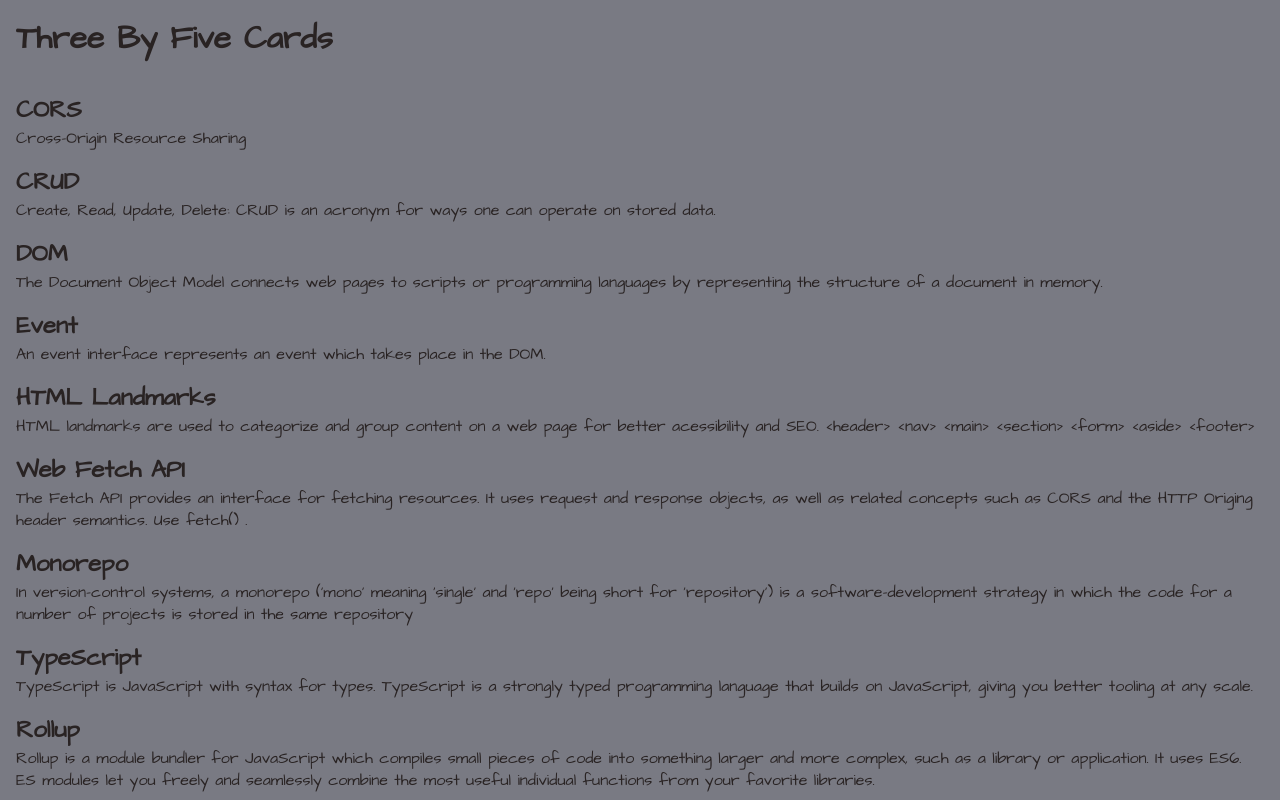
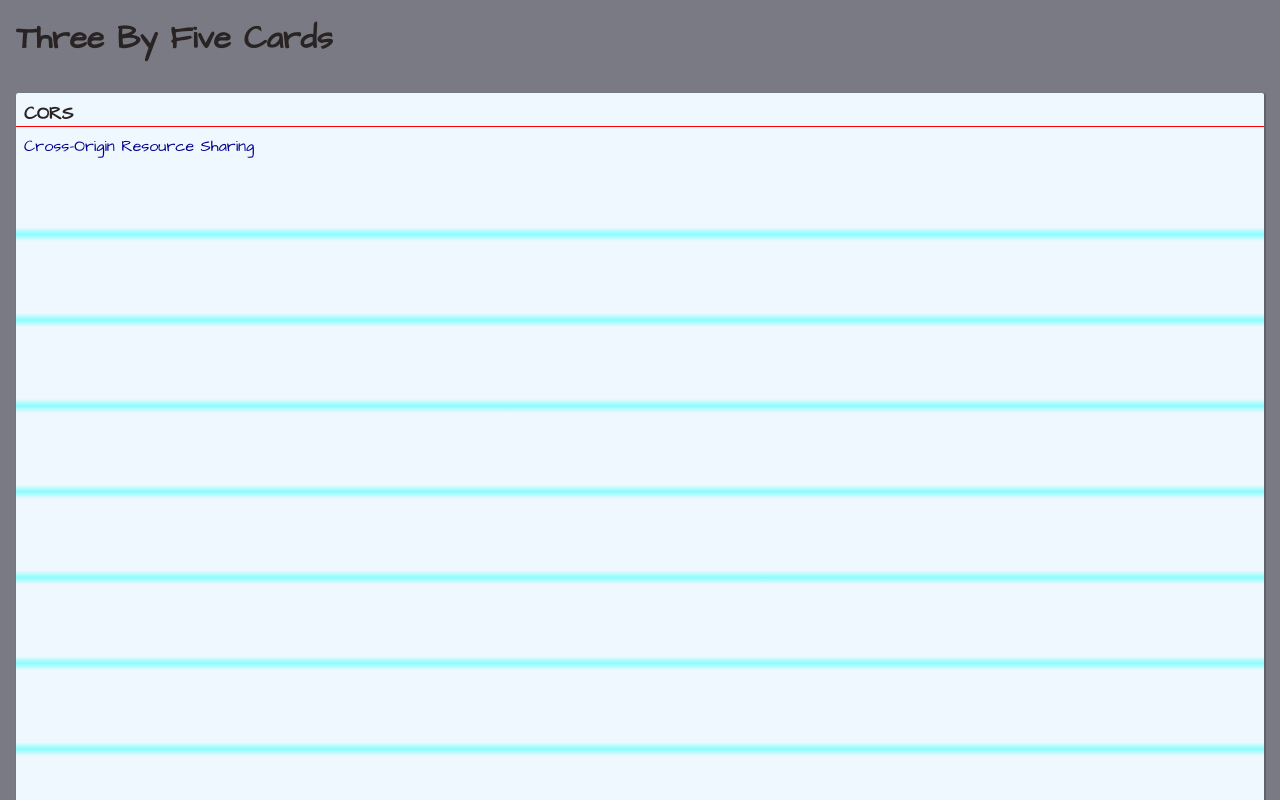
Before and after one commit to ElBrewster/studyCards, a React (Vite) app in the folder packages/app/: page / in a window 1280 px wide. Shown: the top 800 px of the page. Built offline with nearby package versions, Linux system fonts and the light colour scheme.

Commit message:
Add notecard styling and gradient

```diff
--- a/packages/app/src/index.css
+++ b/packages/app/src/index.css
@@ -28,3 +28,52 @@ main {
     gap: 1rem;
     padding: 1rem;
 }
+
+
+.three-by-five-card {
+  aspect-ratio: 5 / 3;
+  background-color: aliceblue;
+  border-top-right-radius: .125rem;
+  border-top-left-radius: .15rem;
+  box-shadow: 1px 1px 1px 1px rgba(0, 0, 0, 0.2);
+  display: flex;
+  flex-direction: column;
+  min-width: 380px;
+}
+
+.my-card-h2 {
+  border-bottom: 1px solid red;
+  font-size: large;
+  padding: .5rem .5rem 0 .5rem;
+}
+
+.my-card-content {
+  background: repeating-linear-gradient(
+      to bottom,
+      aliceblue,
+       aliceblue 14%,
+       rgb(137, 253, 253) 15%,
+       aliceblue 16%,
+       aliceblue 26%,
+       rgb(137, 253, 253) 27%,
+       aliceblue 28%,
+       aliceblue 38%,
+       rgb(137, 253, 253) 39%,
+       aliceblue 40%,
+       aliceblue 50%,
+       rgb(137, 253, 253) 51%,
+       aliceblue 52%,
+       aliceblue 62%,
+       rgb(137, 253, 253) 63%,
+       aliceblue 64%,
+       aliceblue 74%,
+       rgb(137, 253, 253) 75%,
+       aliceblue 76%,
+       aliceblue 86%,
+       rgb(137, 253, 253) 87%,
+       aliceblue 88%,
+       aliceblue 100%);
+  color: darkblue;
+  flex: 1;
+  padding: .5rem;
+}
```
